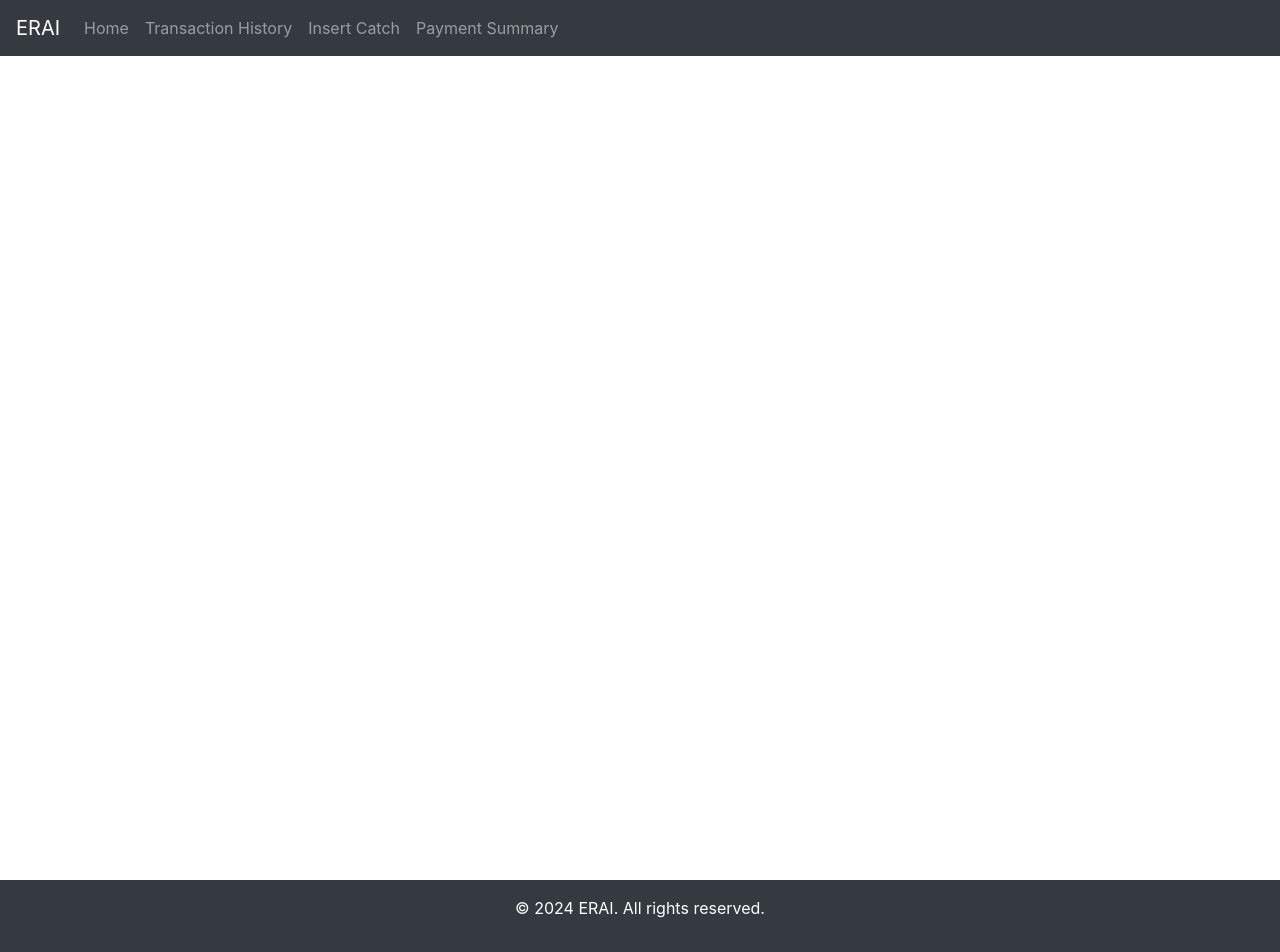
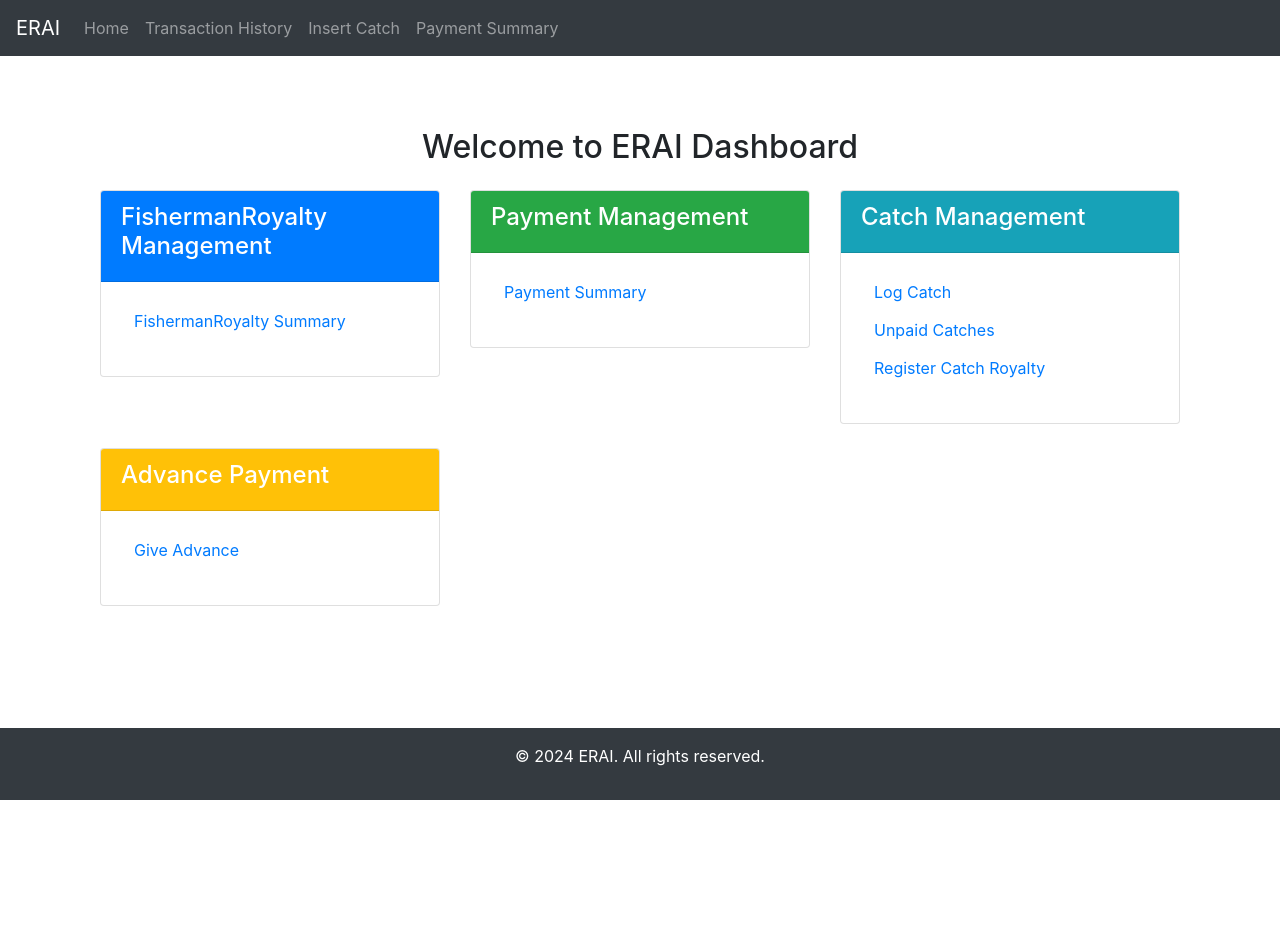
Before and after one commit to adityakr1410/IRAI, a Django app: page / in a window 1280 px wide. After the commit the page ends 800 px from the top, so only its background shows below. Run offline with Django 5.2, Linux system fonts and the light colour scheme; some libraries are stand-ins or nearby versions.

Commit message:
stage - 3 completed

```diff
--- a/mySite/myApp/admin.py
+++ b/mySite/myApp/admin.py
@@ -17,3 +17,9 @@ admin.site.register(Advance)
 
 # Registering Payment model
 admin.site.register(Payment)
+
+admin.site.register(RoyaltyFisherman)
+
+admin.site.register(CatchRoyalty)
+
+admin.site.register(PaymentRoyalty)
--- a/mySite/myApp/templates/base.html
+++ b/mySite/myApp/templates/base.html
@@ -14,18 +14,19 @@
 
         /* Main content area takes available space */
         .content-wrapper {
-            min-height: 100vh;
-            display: flex;
-            flex-direction: column;
+            flex: 1; /* Ensures the content area grows and pushes the footer down */
         }
 
-        /* Footer sticks to the bottom */
+        /* Footer styling */
         footer {
-            margin-top: auto;
+            background-color: #343a40;
+            color: #ffffff;
+            padding: 1rem;
+            text-align: center;
         }
     </style>
 </head>
-<body class="d-flex flex-column">
+<body class="d-flex flex-column min-vh-100">
     <!-- Navbar -->
     <nav class="navbar navbar-expand-lg navbar-dark bg-dark">
         <a class="navbar-brand" href="{% url 'home' %}">ERAI</a>
@@ -52,14 +53,29 @@
 
     <!-- Main Content -->
     <main class="container mt-4 content-wrapper">
+
+        {% if messages %}
+            <div class="container mt-3">
+                {% for message in messages %}
+                    <div class="alert alert-{{ message.tags }} alert-dismissible fade show" role="alert">
+                        {{ message }}
+                        <button type="button" class="close" data-dismiss="alert" aria-label="Close">
+                            <span aria-hidden="true">&times;</span>
+                        </button>
+                    </div>
+                {% endfor %}
+            </div>
+        {% endif %}
+
+
         {% block content %}
         <!-- Content will be injected here -->
         {% endblock %}
     </main>
 
     <!-- Footer -->
-    <footer class="bg-dark text-white py-3">
-        <div class="container text-center">
+    <footer>
+        <div class="container">
             <p>&copy; 2024 ERAI. All rights reserved.</p>
         </div>
     </footer>
@@ -68,5 +84,13 @@
     <script src="https://code.jquery.com/jquery-3.5.1.slim.min.js"></script>
     <script src="https://cdn.jsdelivr.net/npm/@popperjs/core@2.9.2/dist/umd/popper.min.js"></script>
     <script src="https://stackpath.bootstrapcdn.com/bootstrap/4.5.2/js/bootstrap.min.js"></script>
+    <script>
+        $(document).ready(function(){
+            setTimeout(function(){
+                $(".alert").alert('close');
+            }, 7500); // 7500ms = 7.5 seconds
+        });
+    </script>
+
 </body>
 </html>
--- a/mySite/myApp/templates/home.html
+++ b/mySite/myApp/templates/home.html
@@ -3,6 +3,67 @@
 {% block title %}Home{% endblock %}
 
 {% block content %}
+<div class="container mt-5">
+    <h2 class="text-center mb-4">Welcome to ERAI Dashboard</h2>
 
+    <div class="row">
+        <!-- FishermanRoyalty Management Section -->
+        <div class="col-md-4">
+            <div class="card">
+                <div class="card-header bg-primary text-white">
+                    <h4>FishermanRoyalty Management</h4>
+                </div>
+                <div class="card-body">
+                    <ul class="list-unstyled">
+                        <li><a href="{% url 'fishermanRoyalty_summary' %}" class="btn btn-link">FishermanRoyalty Summary</a></li>
+                    </ul>
+                </div>
+            </div>
+        </div>
 
+        <!-- Payment Management Section -->
+        <div class="col-md-4">
+            <div class="card">
+                <div class="card-header bg-success text-white">
+                    <h4>Payment Management</h4>
+                </div>
+                <div class="card-body">
+                    <ul class="list-unstyled">
+                        <li><a href="{% url 'payment_summary' %}" class="btn btn-link">Payment Summary</a></li>
+                    </ul>
+                </div>
+            </div>
+        </div>
+
+        <!-- Catch Management Section -->
+        <div class="col-md-4">
+            <div class="card">
+                <div class="card-header bg-info text-white">
+                    <h4>Catch Management</h4>
+                </div>
+                <div class="card-body">
+                    <ul class="list-unstyled">
+                        <li><a href="{% url 'log_catch' %}" class="btn btn-link">Log Catch</a></li>
+                        <li><a href="{% url 'unpaid_catches' fisherman_id=1 %}" class="btn btn-link">Unpaid Catches</a></li> <!-- Replace fisherman_id=1 with dynamic value -->
+                        <li><a href="{% url 'register_catch_royalty' %}" class="btn btn-link">Register Catch Royalty</a></li>
+                    </ul>
+                </div>
+            </div>
+        </div>
+
+        <!-- Advance Payment Section -->
+        <div class="col-md-4 mt-4">
+            <div class="card">
+                <div class="card-header bg-warning text-white">
+                    <h4>Advance Payment</h4>
+                </div>
+                <div class="card-body">
+                    <ul class="list-unstyled">
+                        <li><a href="{% url 'give_advance' fisherman_id=1 %}" class="btn btn-link">Give Advance</a></li> <!-- Replace fisherman_id=1 with dynamic value -->
+                    </ul>
+                </div>
+            </div>
+        </div>
+    </div>
+</div>
 {% endblock %}
--- a/mySite/myApp/urls.py
+++ b/mySite/myApp/urls.py
@@ -9,5 +9,7 @@ urlpatterns = [
     path('fisherman/<int:fisherman_id>/unpaid-catches/', unpaid_catches_view, name='unpaid_catches'),
     path('log_catch/', log_catch, name='log_catch'),
     path('fisherman/<int:fisherman_id>/give-advance/', give_advance_view, name='give_advance'),
-
+    path('log_catch_royalty/', log_catch_royalty, name='register_catch_royalty'),
+    path('fishermanRoyalty-summary/', fishermanRoyalty_summary, name='fishermanRoyalty_summary'),
+    path('fishermanRoyalty-detail/<int:pk>/', fishermanRoyalty_detail, name='fishermanRoyalty_detail'),
 ]
--- a/mySite/myApp/views.py
+++ b/mySite/myApp/views.py
@@ -1,12 +1,14 @@
 from django.shortcuts import get_object_or_404, redirect, render,HttpResponse
 from .models import *
-
-
 from datetime import datetime
 import pytz
-# Create your views here.
 from django.utils import timezone
 from django.contrib import messages
+from django.db.models import Sum,F,DecimalField
+from django.db.models.functions import Coalesce
+from collections import defaultdict
+from django.urls import reverse
+from django.utils.dateparse import parse_date
 
 
 def home(request):
@@ -55,7 +57,7 @@ def unpaid_catches_view(request, fisherman_id):
             catch.is_paid = True
             catch.save()
         deduct = float(total_unpaid_salary) - payment_amount
-
+        print(f"remaining -> {deduct}")
         Advance.objects.create(
             fisherman=fisherman,
             amount=-deduct,
@@ -74,7 +76,6 @@ def unpaid_catches_view(request, fisherman_id):
         'min_payment': total_unpaid_salary - total_adv
     }
     return render(request, 'unpaid_catches.html', context)
-
 
 def log_catch(request):
     if request.method == 'POST':
@@ -100,7 +101,6 @@ def log_catch(request):
         fishermen = Fisherman.objects.all()
         fish_list = Fish.objects.all()
         return render(request, 'catchByFisherman.html', {'fishermen': fishermen, 'fish_list': fish_list})
-
 
 def give_advance_view(request, fisherman_id):
     fisherman = Fisherman.objects.get(pk=fisherman_id)
@@ -135,3 +135,136 @@ def give_advance_view(request, fisherman_id):
     return render(request, 'give_advance.html', {
         'fisherman': fisherman
     })
+
+def log_catch_royalty(request):
+    if request.method == 'POST':
+        fisherman_id = request.POST.get('fisherman')
+        catch_date = request.POST.get('catch_date')
+        fisherman = get_object_or_404(RoyaltyFisherman, id=fisherman_id)
+        fish_ids = [fish.id for fish in Fish.objects.all()]
+
+        total_amount_due = 0
+
+        for fish_id in fish_ids:
+            weight = request.POST.get(f'weight_{fish_id}')
+            if weight:
+                try:
+                    weight = float(weight)
+                except ValueError:
+                    weight = 0  # Handle invalid weights gracefully
+
+                if weight > 0:
+                    fish = get_object_or_404(Fish, id=fish_id)
+                    catch = CatchRoyalty.objects.create(
+                        fisherman=fisherman,
+                        fish=fish,
+                        weight=weight,
+                        catch_date=catch_date
+                    )
+
+                    amount_due = weight * float(fish.royalty_amount)
+                    total_amount_due += amount_due
+
+        return redirect('/')  # Redirect to a success page or another view
+
+    else:
+        fishermen = RoyaltyFisherman.objects.all()
+        fish_list = Fish.objects.all()
+        return render(request, 'catchByFishermanRoyalty.html', {'fishermen': fishermen, 'fish_list': fish_list})
+
+def fishermanRoyalty_summary(request):
+    # Get total amount remaining to be paid by each fishermanRoyalty
+    fishermanRoyalties = RoyaltyFisherman.objects.all()
+
+    fManR = []
+    for r in fishermanRoyalties:
+        total_due = PaymentRoyalty.objects.filter(fisherman=r).aggregate(
+        total=Coalesce(Sum('amount'), 0, output_field=DecimalField())
+    )['total']
+        total_received = PaymentRoyaltyRecived.objects.filter(fisherman=r).aggregate(
+        total=Coalesce(Sum('amount'), 0, output_field=DecimalField())
+    )['total']
+        fManR.append(
+            {
+                "pk":r.id,
+                "name":r.name,
+                "total_due":total_due,
+                "total_received":total_received,
+                "total_remaining":total_due - total_received
+            }
+        )
+    fManR = sorted(fManR,key=lambda x:x['total_remaining'],reverse=True)
+    context = {
+        'fishermanRoyalties': fManR,
+    }
+    return render(request, 'fishermanRoyalty_summary.html', context)
+
+"""
+def fishermanRoyalty_summary(request):
+    # Get total amount remaining to be paid by each fishermanRoyalty
+    fishermanRoyalties = RoyaltyFisherman.objects.annotate(
+        total_due=Sum('paymentroyalty__amount'),
+        total_received=Sum('paymentroyaltyrecived__amount')
+    ).annotate(
+        total_remaining=F('total_received') - F('total_due')
+    ).order_by('-total_remaining')
+
+    context = {
+        'fishermanRoyalties': fishermanRoyalties,
+    }
+    return render(request, 'fishermanRoyalty_summary.html', context)
+"""
+
+def fishermanRoyalty_detail(request, pk):
+    fishermanRoyalty = get_object_or_404(RoyaltyFisherman, pk=pk)
+
+    # Get all payments due and received
+    payments_due = PaymentRoyalty.objects.filter(fisherman=fishermanRoyalty).order_by('-payment_date')
+    payments_received = PaymentRoyaltyRecived.objects.filter(fisherman=fishermanRoyalty).order_by('-payment_date')
+
+    # Aggregate payments due by date with catch details
+    payments_due_grouped = defaultdict(lambda: {'total': 0, 'details': []})
+    for payment in payments_due:
+        payments_due_grouped[payment.payment_date]['total'] += payment.amount
+        payments_due_grouped[payment.payment_date]['details'].append({
+            'catch': payment.catch,
+            'amount': payment.amount,
+            'payment_date': payment.payment_date
+        })
+
+    # Calculate totals
+    total_due = payments_due.aggregate(Sum('amount'))['amount__sum'] or 0
+    total_received = payments_received.aggregate(Sum('amount'))['amount__sum'] or 0
+    total_to_be_received = total_due - total_received
+
+    # Handle new payment submission
+    if request.method == 'POST':
+        amount = request.POST.get('amount')
+        payment_date = request.POST.get('payment_date')
+
+        # Perform validation
+        if not amount or not payment_date:
+            return redirect(reverse('fishermanRoyalty_detail', args=[pk]))
+
+        amount = Decimal(amount)
+        payment_date = parse_date(payment_date)
+
+        with transaction.atomic():
+            PaymentRoyaltyRecived.objects.create(
+                fisherman=fishermanRoyalty,
+                amount=amount,
+                payment_date=payment_date
+            )
+
+        return redirect(reverse('fishermanRoyalty_detail', args=[pk]))
+
+    context = {
+        'fishermanRoyalty': fishermanRoyalty,
+        'payments_due_grouped': dict(payments_due_grouped),  # Convert defaultdict to dict
+        'payments_received': payments_received,
+        'total_due': total_due,
+        'total_received': total_received,
+        'total_to_be_received': total_to_be_received,
+    }
+
+    return render(request, 'fishermanRoyalty_detail.html', context)
```
Also changed, not shown: mySite/myApp/models.py (+46 -4 lines), mySite/myApp/templates/catchByFishermanRoyalty.html (added, +52 -0 lines), mySite/myApp/templates/fishermanRoyalty_detail.html (added, +149 -0 lines), mySite/myApp/templates/fishermanRoyalty_payment_detail.html (added, +40 -0 lines), mySite/myApp/templates/fishermanRoyalty_payments.html (added, +33 -0 lines), mySite/myApp/templates/fishermanRoyalty_summary.html (added, +33 -0 lines), mySite/mySite/settings.py (+12 -0 lines), mySite/db.sqlite3, mySite/myApp/migrations/0011_royaltyfisherman_paymentroyalty_catchroyalty.py (added), mySite/myApp/migrations/0012_remove_paymentroyalty_payment_type.py (added), mySite/myApp/migrations/0013_paymentroyaltyrecived.py (added), mySite/myApp/migrations/0014_paymentroyalty_catch.py (added).
